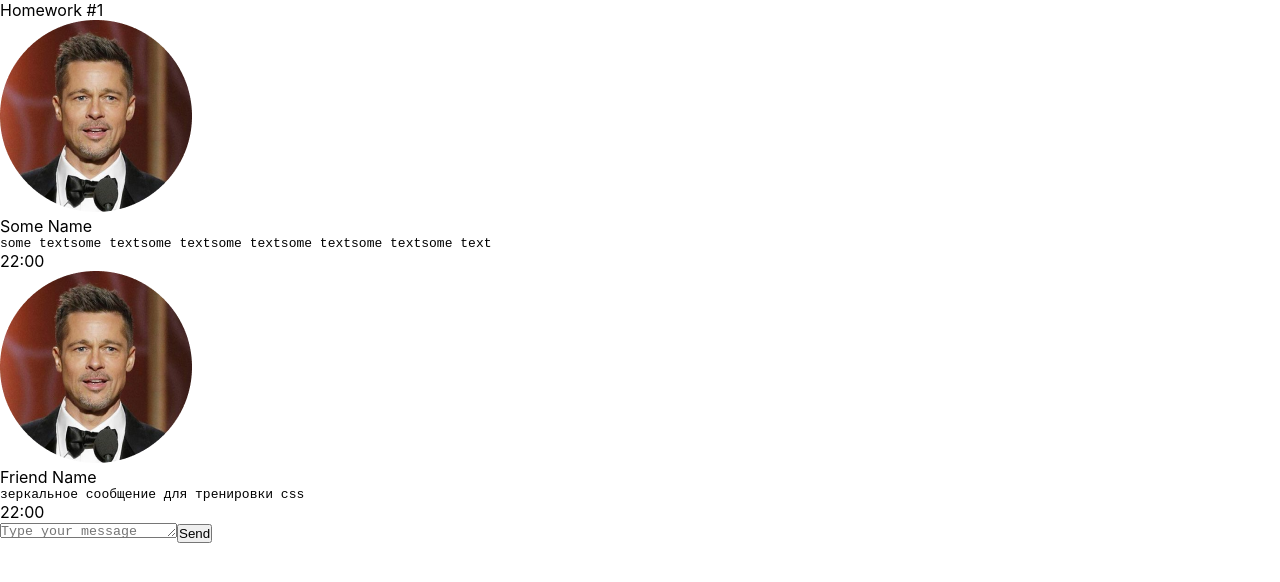
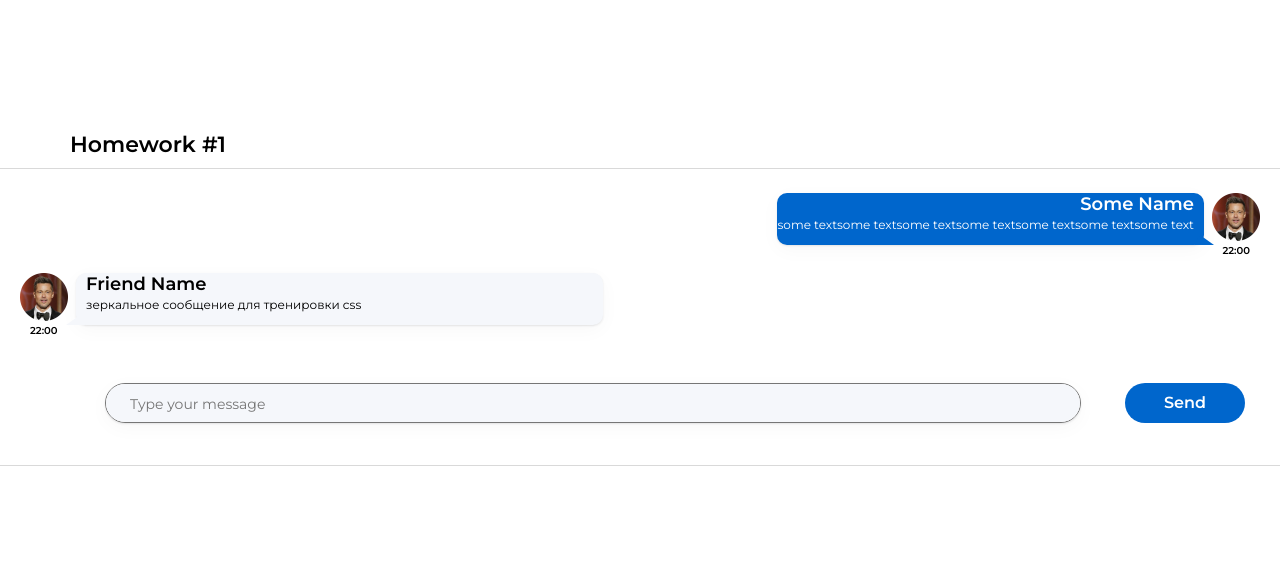
Before and after one commit to abdcod/IGN_Project, a React (Create React App) app: page / in a window 1280 px wide. Shown: the top 582 px of the page. Built offline with nearby package versions, Linux system fonts and the light colour scheme.

Commit message:
fix styles

```diff
--- a/public/index.html
+++ b/public/index.html
@@ -9,6 +9,9 @@
       name="description"
       content="Web site created using create-react-app"
     />
+    <style>
+      @import url('https://fonts.googleapis.com/css2?family=Montserrat:wght@400;600&display=swap');
+    </style>
     <link rel="apple-touch-icon" href="%PUBLIC_URL%/logo192.png" />
     <!--
       manifest.json provides metadata used when your web app is installed on a
--- a/src/s1-main/App.module.css
+++ b/src/s1-main/App.module.css
@@ -1,13 +1,22 @@
-.App {
-    /*--header_height: 60px;*/
 
 
+.App {
+margin-top: 131px;
 }
 
 .hw {
-
+    margin-top: 10px;
+    padding-top: 24px;
+    padding-bottom: 32px;
+    border-top: 1px solid #D9D9D9;
+    border-bottom: 1px solid #D9D9D9;
 }
 
 .hwTitle {
-
+    margin-left: 70px;
+    font-family: 'Montserrat', sans-serif;
+    font-style: normal;
+    font-weight: 600;
+    font-size: 22px;
+    line-height: 27px;
 }
--- a/src/s2-homeworks/hw01/friend-message/FriendMessage.module.css
+++ b/src/s2-homeworks/hw01/friend-message/FriendMessage.module.css
@@ -1,31 +1,77 @@
 .friendMessage {
-
+    height: 80px;
+    display: flex;
+    flex-direction: column;
+    align-items: flex-start;
+    margin-bottom: 10px;
 }
 
 .friendImageAndText {
-
+    float: right;
+    display: flex;
+    flex-direction: row;
+    margin-left: 20px;
 }
 
 .friendImageAndText img {
-
+    width: 48px;
+    height: 48px;
 }
 
 .friendText {
-
+    width: 527px;
+    background: #F5F7FB;
+    box-shadow: 0px 5px 20px rgba(29, 33, 38, 0.03), 0px 1px 2px rgba(29, 33, 38, 0.1);
+    border-radius: 10px;
+    left: 635px;
+    top: 406px;
+    display: flex;
+    flex-direction: column;
+    align-items: flex-start;
+    margin-left: 8px;
 }
 
 .friendText:after {
-
+    position: relative;
+    top: 0px;
+    right: 10px;
+    content: '';
+    width: 0;
+    height: 0;
+    border: 0 solid transparent;
+    border-right-width: 6px;
+    border-left-width: 14px;
+    border-bottom: 10px solid #F5F7FB;
 }
 
 .friendName {
-
+    font-family: 'Montserrat', sans-serif;
+    font-style: normal;
+    font-weight: 600;
+    font-size: 18px;
+    line-height: 22px;
+    color: black;
+    margin-left: 10px;
 }
 
 .friendMessageText {
-
+    font-family: 'Montserrat', sans-serif;
+    font-style: normal;
+    font-weight: 400;
+    font-size: 12px;
+    line-height: 20px;
+    color: black;
+    margin-left: 10px;
+    margin-right: 8px;
+    display: inline-block;
 }
 
 .friendTime {
-
+    font-family: 'Montserrat', sans-serif;
+    font-style: normal;
+    font-weight: 600;
+    font-size: 10px;
+    line-height: 12px;
+    color: #000000;
+    margin-left: 30px;
 }
--- a/src/s2-homeworks/hw01/message-sender/MessageSender.module.css
+++ b/src/s2-homeworks/hw01/message-sender/MessageSender.module.css
@@ -1,13 +1,43 @@
 .sendForm {
-
+    height: 60px;
+    margin-top: 20px;
+    display: flex;
+    flex-direction: row;
+    align-items: center;
+    justify-content: center;
 }
 
 .textarea {
-
+    width: 976px;
+    height: 40px;
+    margin-left: 70px;
+    margin-right: 44px;
+    background: #F5F7FB;
+    box-shadow: 0px 5px 20px rgba(29, 33, 38, 0.03), 0px 1px 2px rgba(29, 33, 38, 0.1);
+    border-radius: 20px;
+    font-family: 'Montserrat', "sans-serif";
+    font-style: normal;
+    font-weight: 400;
+    font-size: 14px;
+    line-height: 40px;
+    color: rgba(0, 0, 0, 0.6);
+    resize: none;
+    padding-left: 24px;
+    vertical-align: center;
 }
 
 .button {
-
+    width: 120px;
+    height: 40px;
+    background-color: #0066CC;
+    border-radius: 20px;
+    font-family: 'Montserrat', "sans-serif";
+    font-style: normal;
+    font-weight: 600;
+    font-size: 16px;
+    line-height: 20px;
+    color: #FFFFFF;
+    border:none;
 }
 
 .button:hover {
--- a/src/s2-homeworks/hw01/message/Message.module.css
+++ b/src/s2-homeworks/hw01/message/Message.module.css
@@ -1,31 +1,79 @@
 .message {
-
+    height: 80px;
+    display: flex;
+    flex-direction: column;
+    align-items: flex-end;
 }
 
 .imageAndText {
-
+    float: right;
+    display: flex;
+    flex-direction: row-reverse;
+    margin-right: 20px;
 }
 
 .imageAndText img {
-
+    width: 48px;
+    height: 48px;
 }
 
 .text {
-
+    border-radius: 10px;
+    width: 427px;
+    left: 635px;
+    top: 406px;
+    background: #0066CC;
+    box-shadow: 0px 5px 20px rgba(29, 33, 38, 0.03), 0px 1px 2px rgba(29, 33, 38, 0.1);
+    display: flex;
+    flex-direction: column;
+    align-items: flex-end;
+    margin-right: 8px;
 }
 
+
 .text:after {
-
+    position: relative;
+    top: 0px;
+    right: -10px;
+    content: '';
+    width: 0;
+    height: 0;
+    border: 0 solid transparent;
+    border-right-width: 14px;
+    border-left-width: 6px;
+    border-bottom: 10px solid #0066CC;
 }
 
 .name {
-
+    font-family: 'Montserrat', sans-serif;
+    font-style: normal;
+    font-weight: 600;
+    font-size: 18px;
+    line-height: 22px;
+    color: #FFFFFF;
+    margin-right: 10px;
 }
 
 .messageText {
-
+    font-family: 'Montserrat', sans-serif;
+    font-style: normal;
+    font-weight: 400;
+    font-size: 12px;
+    line-height: 20px;
+    color: #FFFFFF;
+    margin-right: 10px;
+    margin-left: 8px;
+    display: inline-block;
+    /*white-space: pre-line;*/
 }
 
 .time {
+    font-family: 'Montserrat', sans-serif;
+    font-style: normal;
+    font-weight: 600;
+    font-size: 10px;
+    line-height: 12px;
+    color: #000000;
+    margin-right: 30px;
 
 }
```
